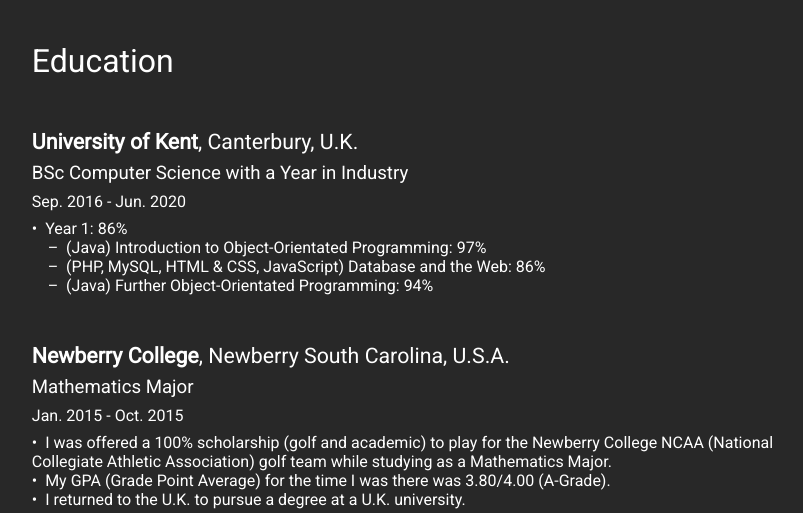
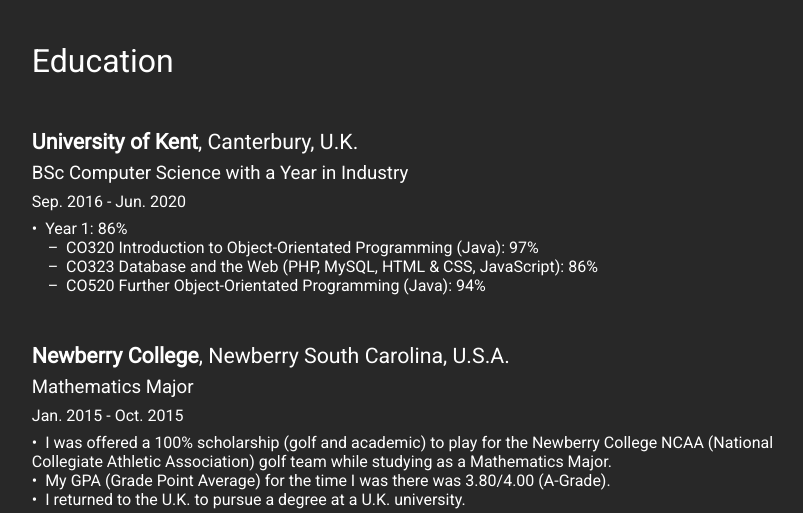
Before and after one commit to d-w-arnold/deltawhiskeyalpha.com, a PHP site: page /education.php in a window 1280 px wide. Shown: the part 392-905 px from the top of the page, without its empty margins (205-1008 px from the left). Run offline with PHP 8.4, Linux system fonts and the light colour scheme.

Commit message:
Updated CV and website after visiting Carlos

```diff
--- a/contact.php
+++ b/contact.php
@@ -22,7 +22,7 @@ include "./topHTML.php";
         </script>
         <script type="text/javascript" src="https://platform.linkedin.com/badges/js/profile.js" async defer></script>
         <p class="title" style="margin-bottom: 6%">Contact</p>
-        <p><a class="cv" style="padding: 0" target="_blank" href="./resources/DWA_resume_cv.pdf?1">Click here for my CV
+        <p><a class="cv" style="padding: 0" target="_blank" href="./resources/DWA_resume_cv.pdf?2">Click here for my CV
                 (Résumé).</a></p>
         <br>
         <p>If you have any advice for ways in which I can improve this website, please send me an email. Thank you!</p>
--- a/education.php
+++ b/education.php
@@ -14,9 +14,9 @@ include "./topHTML.php";
     <p style="margin: 1% 0 1% 0; font-size: 12pt">Sep. 2016 - Jun. 2020</p>
     <div style="margin-bottom: 6%; font-size: 12pt">
         <p>•&nbsp;&nbsp;Year 1: 86%</p>
-        <p>&nbsp;&nbsp;&nbsp;&nbsp;–&nbsp;&nbsp;(Java) Introduction to Object-Orientated Programming: 97%</p>
-        <p>&nbsp;&nbsp;&nbsp;&nbsp;–&nbsp;&nbsp;(PHP, MySQL, HTML & CSS, JavaScript) Database and the Web: 86%</p>
-        <p>&nbsp;&nbsp;&nbsp;&nbsp;–&nbsp;&nbsp;(Java) Further Object-Orientated Programming: 94%</p>
+        <p>&nbsp;&nbsp;&nbsp;&nbsp;–&nbsp;&nbsp;CO320 Introduction to Object-Orientated Programming (Java): 97%</p>
+        <p>&nbsp;&nbsp;&nbsp;&nbsp;–&nbsp;&nbsp;CO323 Database and the Web (PHP, MySQL, HTML & CSS, JavaScript): 86%</p>
+        <p>&nbsp;&nbsp;&nbsp;&nbsp;–&nbsp;&nbsp;CO520 Further Object-Orientated Programming (Java): 94%</p>
     </div>
 
     <p><b class="title" style="font-size: 16pt">Newberry College</b>, Newberry South Carolina, U.S.A.</p>
```
Also changed, not shown: 1 other file.
